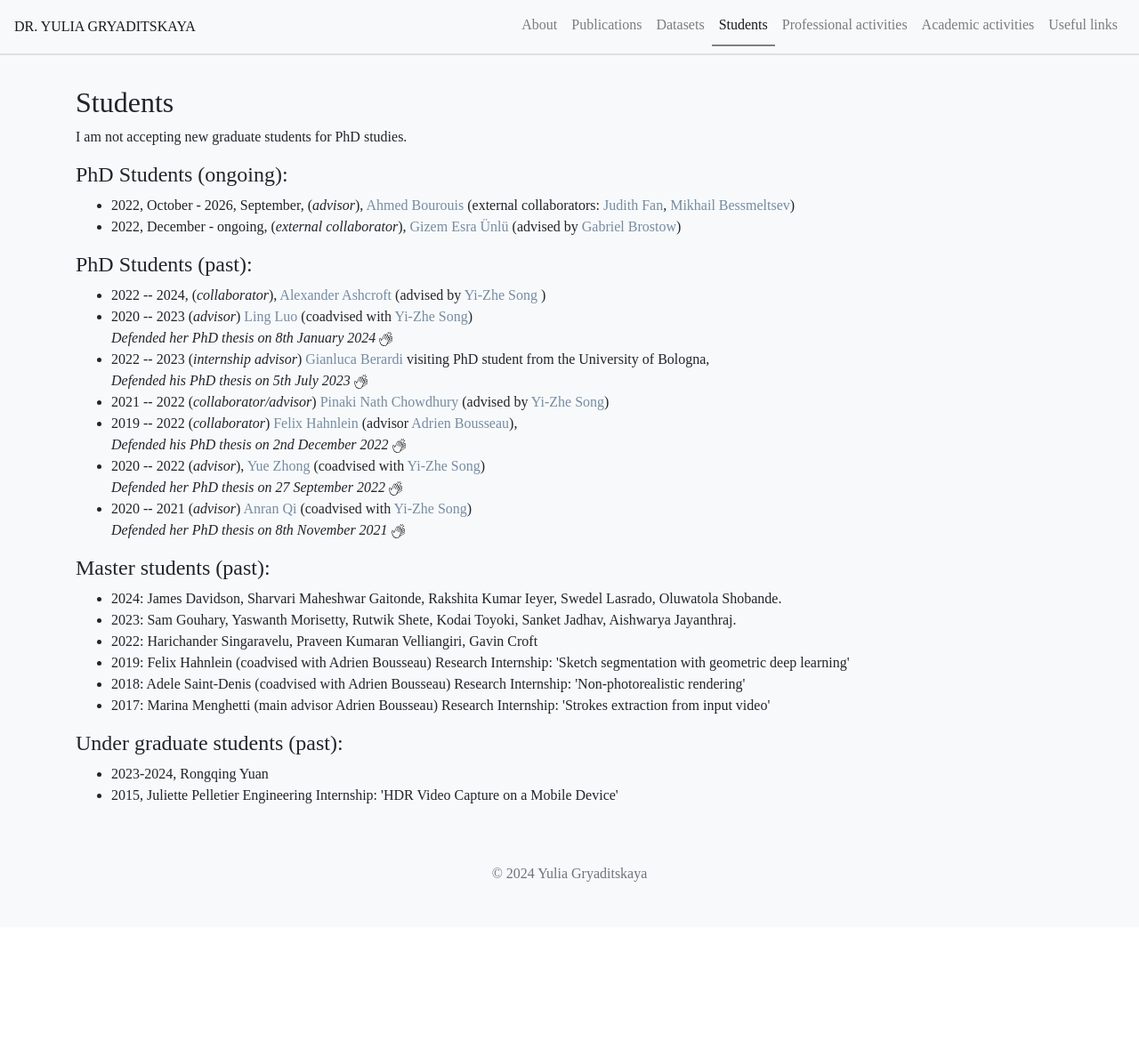
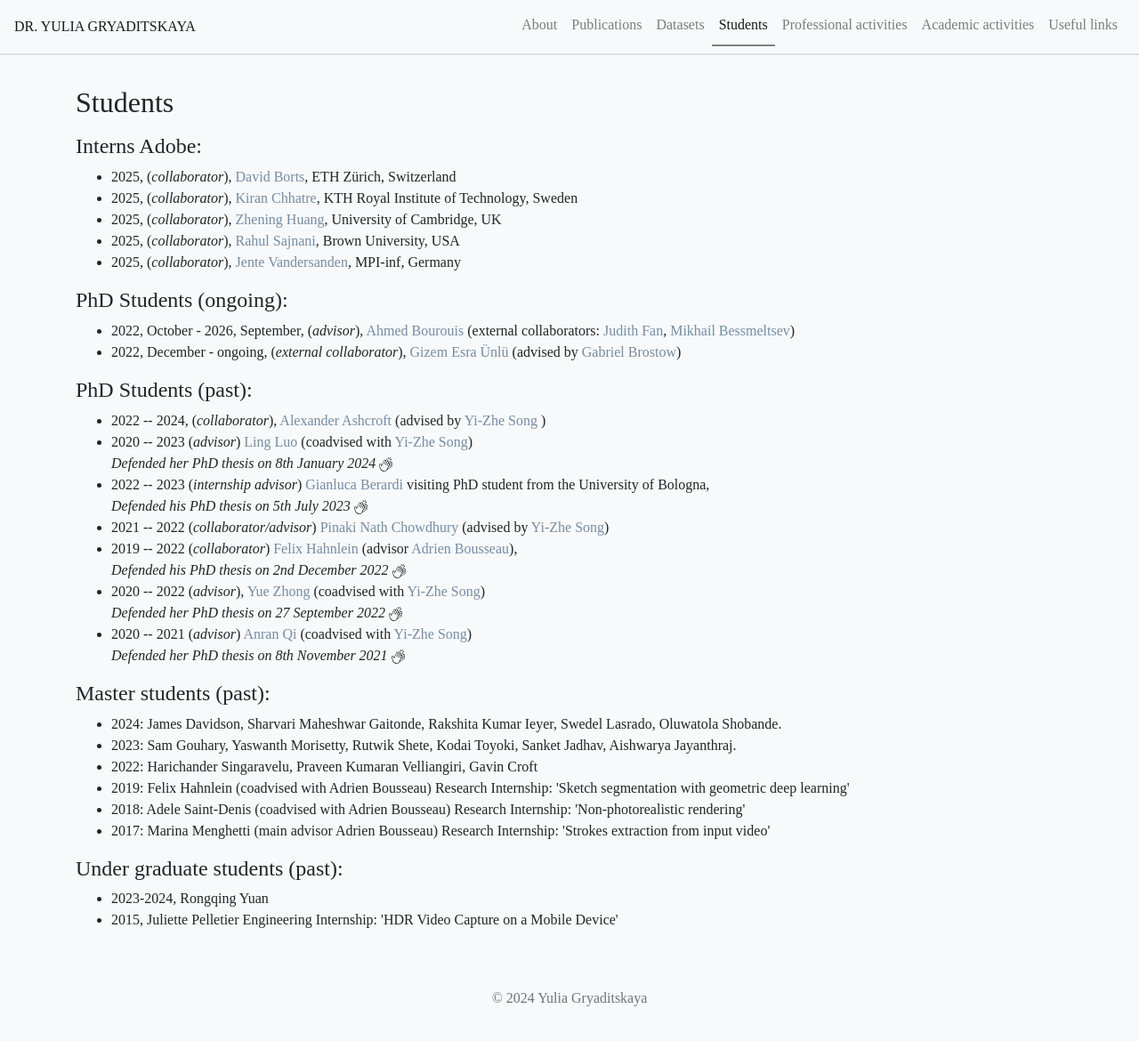
Before and after one commit to ygryadit/ygryadit.github.io, a Jekyll site: the page built from _pages/students.html, in a window 1280 px wide and 1182 px high. Shown: the top 1170 px of the window at 89% size. Built offline with Jekyll 4.4.1, drawn with Linux system fonts in a browser that asks for light colours; some web fonts are replaced.

Commit message:
students list update

```diff
--- a/_pages/students.html
+++ b/_pages/students.html
@@ -9,10 +9,37 @@ permalink: /students/
 	<div class="album py-5 bg-light">
 
 		<h2> Students </h2>
-		<p>
-            I am not accepting new graduate students for PhD studies.
-        </p>
+
 		<p >
+			<h4> Interns Adobe:</h4>
+			<ul>
+				<li>
+					2025,
+					(<i>collaborator</i>),
+					<a href="https://davidborts.github.io/">David Borts</a>, ETH Zürich, Switzerland
+				</li>
+				<li>
+					2025,
+					(<i>collaborator</i>),
+					<a href="https://chhatrekiran.github.io/">Kiran Chhatre</a>, KTH Royal Institute of Technology, Sweden
+				</li>
+				<li>
+					2025,
+					(<i>collaborator</i>),
+					<a href="https://zheninghuang.github.io/">Zhening Huang</a>, University of Cambridge, UK
+				</li>
+				<li>
+					2025,
+					(<i>collaborator</i>),
+					<a href="https://rahulsajnani.github.io/">Rahul Sajnani</a>, Brown University, USA
+				</li>
+				<li>
+					2025,
+					(<i>collaborator</i>),
+					<a href="https://www.jentevandersanden.com/">Jente Vandersanden</a>, MPI-inf, Germany
+				</li>
+			</ul>
+
 			<h4> PhD Students (ongoing):</h4>
 			<ul>
 				<li>
```
